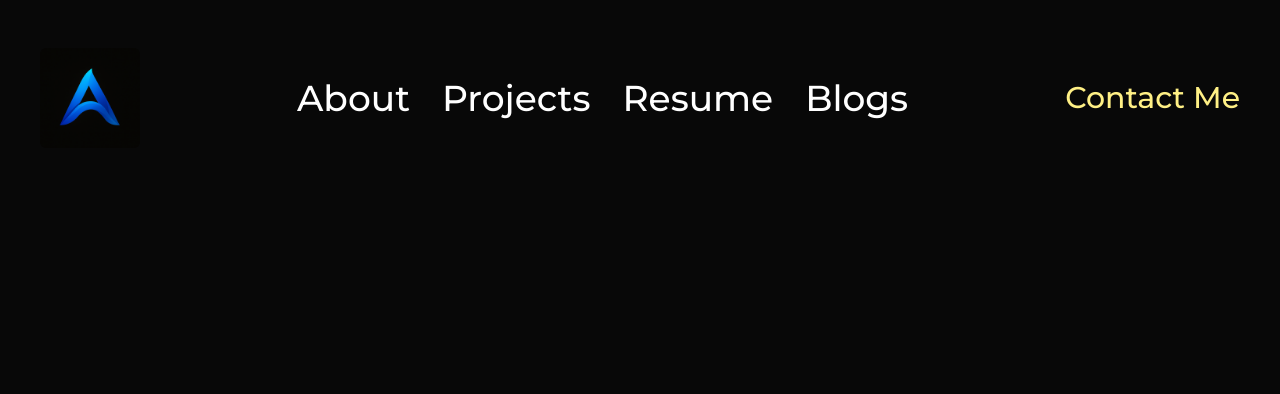
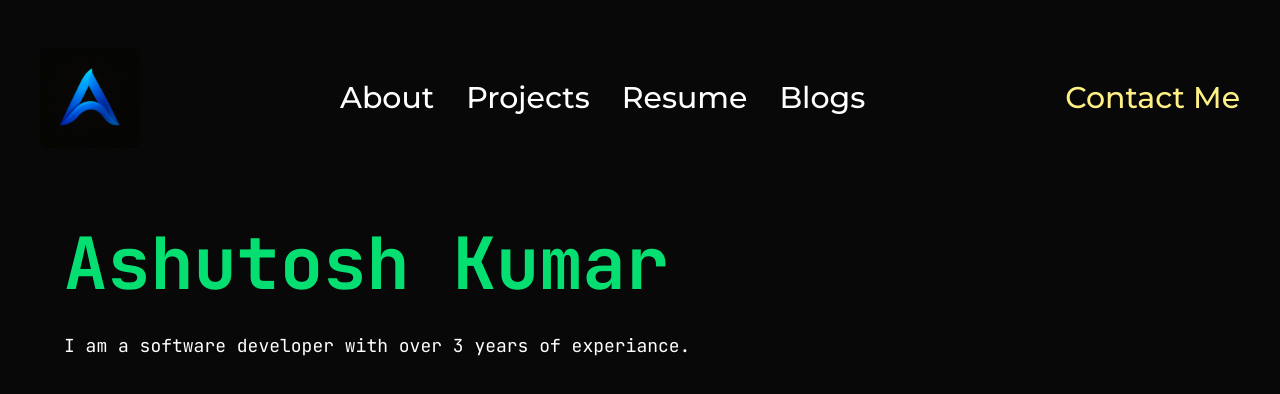
Before and after one commit to Ashu112/Portfolio-v1, a Next.js app: page / in a window 1280 px wide. Shown: the top 394 px of the page. Built offline with nearby package versions, Linux system fonts and the light colour scheme.

Commit message:
hero section added

```diff
--- a/src/app/page.tsx
+++ b/src/app/page.tsx
@@ -1,9 +1,11 @@
 import Header from "@/components/header/Header";
+import Hero from "@/components/hero/Hero";
 
 export default function Home() {
   return (
     <div className="bg-global min-h-screen mt-12">
      <Header/>
+     <Hero/>
     </div>
   );
 }
--- a/src/components/header/Header.tsx
+++ b/src/components/header/Header.tsx
@@ -9,7 +9,7 @@ function Header() {
              <Image src="/images/logo_black.png" alt="Logo" width={100} height={100} className="rounded-md" />
         </Link>
 
-      <div className="flex gap-8 text-white text-4xl font-medium font-sans">
+      <div className="flex gap-8 text-white text-3xl font-medium font-sans">
         <Link href="/">About</Link>
           <Link href="/">Projects</Link>
          <Link href="/">Resume</Link>
--- /dev/null
+++ b/src/components/hero/Hero.tsx
@@ -0,0 +1,10 @@
+function Hero(){
+    return (
+        <div className="flex flex-col gap-8 px-16 py-20">
+            <h1 className="text-green-400 text-7xl font-bold">Ashutosh Kumar</h1>
+            <p className="text-lg text-white">I am a software developer with over 3 years of experiance.</p>
+        </div>
+    )
+}
+
+export default Hero;
```
